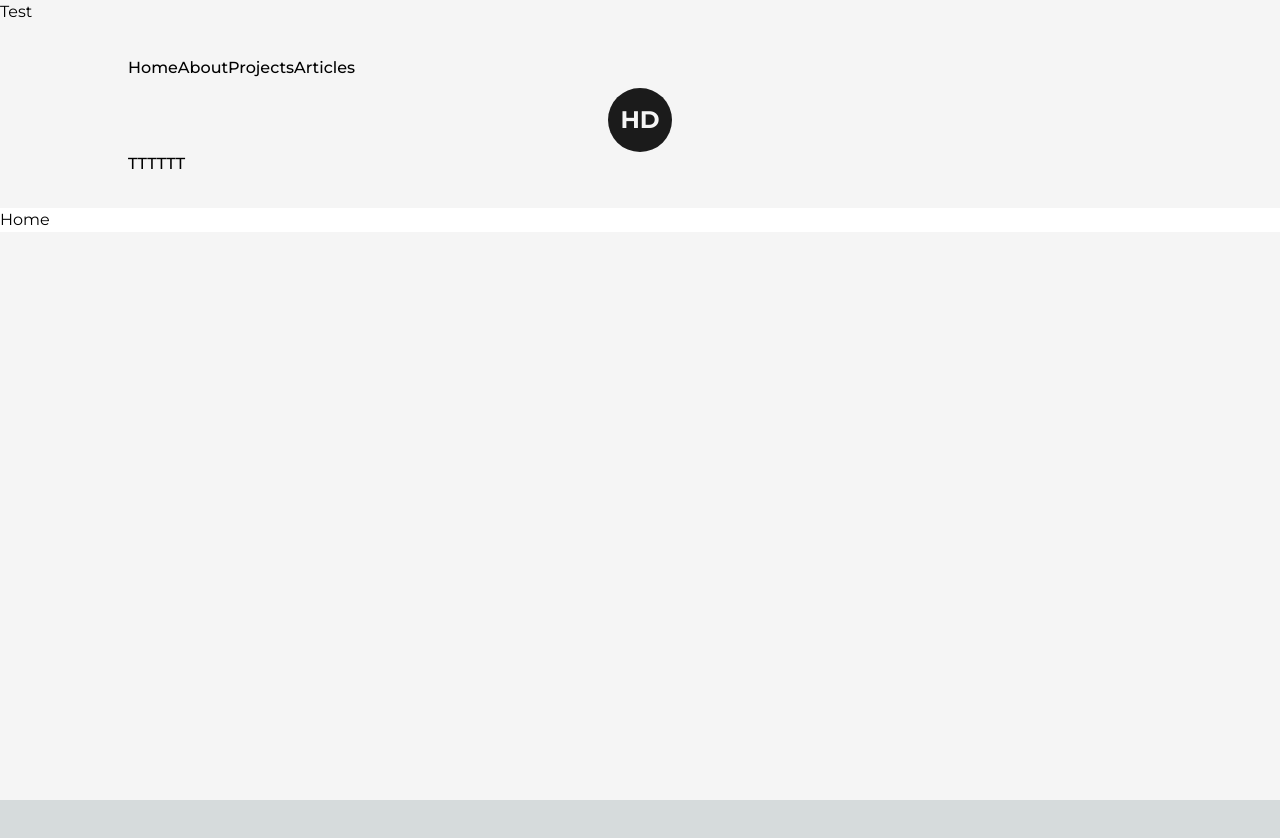
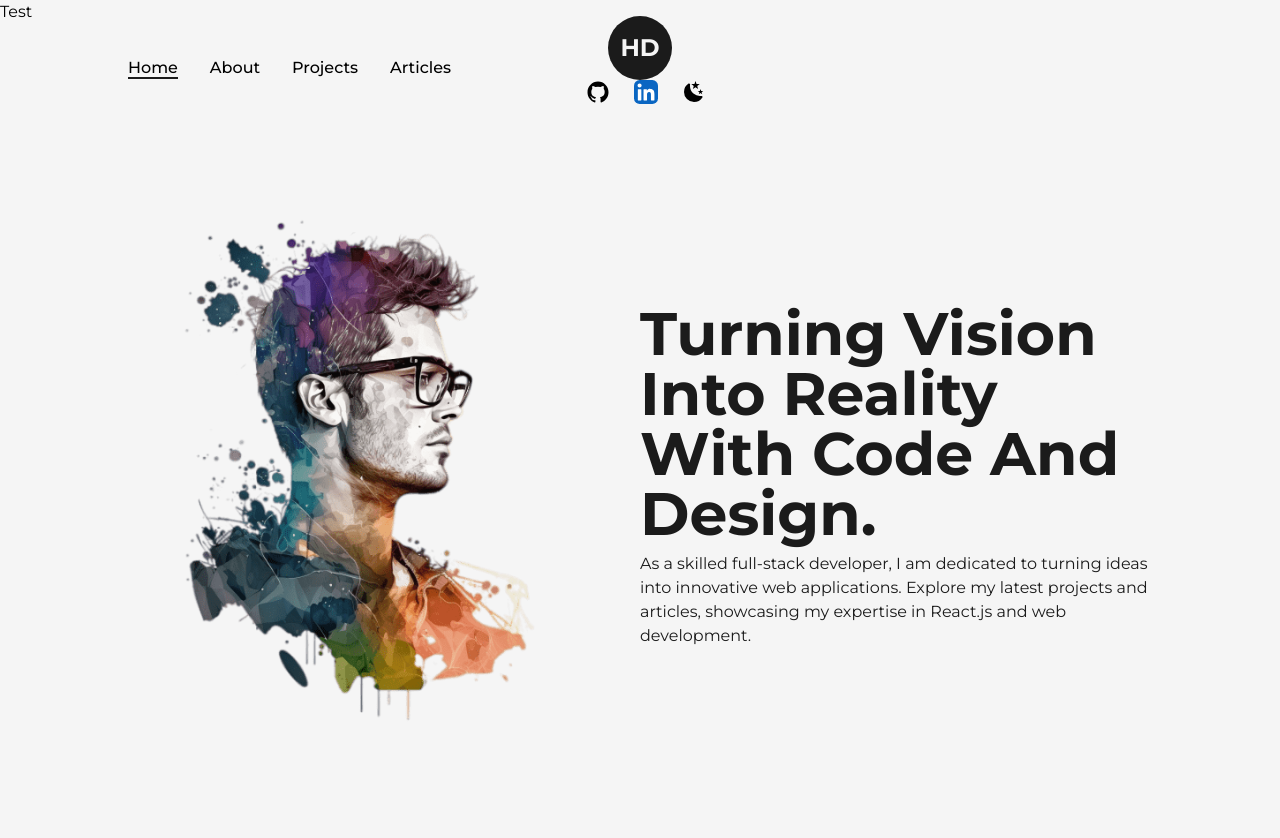
Before and after one commit to HugoDorfling/hugo.dorfling.org, a Next.js app: page / in a window 1280 px wide. Shown: the top 838 px of the page. Before the commit the page ends 800 px from the top, so only its background shows below. Built offline with nearby package versions, Linux system fonts and the light colour scheme.

Commit message:
Add Navbar, Layout, Icons and Hero

```diff
--- a/package.json
+++ b/package.json
@@ -11,7 +11,7 @@
   "dependencies": {
     "eslint": "8.36.0",
     "eslint-config-next": "13.2.4",
-    "framer-motion": "^10.6.0",
+    "framer-motion": "^10.12.16",
     "next": "13.2.4",
     "react": "18.2.0",
     "react-dom": "18.2.0"
--- /dev/null
+++ b/src/components/AnimatedText.tsx
@@ -0,0 +1,38 @@
+import React from "react";
+import { motion } from "framer-motion";
+
+const quote = {
+  initial: {
+    opacity: 0,
+  },
+  animate: {
+    opacity: 1,
+
+    transition: {
+      delay: 0.5,
+    },
+  },
+};
+
+const AnimatedText = ({ text, className = "" }: any) => {
+  return (
+    <div className="w-full mx-auto py-2 flex items-center justify-center text-center overflow-hidden">
+      <motion.h1
+        variants={quote}
+        initial="initial"
+        animate="animate"
+        className={`inline-block w-full text-dark font-bold capitalize text-8xl ${className}`}
+      >
+        {text.split(" ").map((word: string, index: number) => {
+          return (
+            <span key={word + "-" + index} className="inline-block">
+              {word}&nbsp;
+            </span>
+          );
+        })}
+      </motion.h1>
+    </div>
+  );
+};
+
+export default AnimatedText;
--- /dev/null
+++ b/src/components/Layout.tsx
@@ -0,0 +1,13 @@
+import React from "react";
+
+const Layout = ({ children, className = "" }: any) => {
+  return (
+    <div
+      className={`w-full h-full inline-block z-0 bg-light p-32 ${className}`}
+    >
+      {children}
+    </div>
+  );
+};
+
+export default Layout;
--- a/src/components/NavBar.tsx
+++ b/src/components/NavBar.tsx
@@ -1,6 +1,33 @@
 import Link from "next/link";
 import React from "react";
 import Logo from "./Logo";
+import { useRouter } from "next/router";
+import { GitHubIcon, LightDarkIcon, LinkedInIcon } from "./icons";
+import { motion } from "framer-motion";
+
+type CustomLinkProps = {
+  href: string;
+  title: string;
+  className: string;
+};
+
+const CustomLink = ({ href, title, className = "" }: CustomLinkProps) => {
+  const router = useRouter();
+
+  return (
+    <Link href={href} className={`${className} relative group`}>
+      {title}
+      <span
+        className={`h-[2px] inline-block bg-dark
+      absolute left-0 -bottom-0.5
+      group-hover:w-full transition-[width] ease duration-300
+      ${router.asPath === href ? "w-full" : "w-0"}`}
+      >
+        &nbsp;
+      </span>
+    </Link>
+  );
+};
 
 const NavBar = () => {
   return (
@@ -9,31 +36,42 @@
      px-32 py-8 font-medium"
     >
       <nav>
-        <Link href="/">Home</Link>
-        <Link href="/about">About</Link>
-        <Link href="/projects">Projects</Link>
-        <Link href="/articles">Articles</Link>
+        <CustomLink href="/" title="Home" className="mr-4" />
+        <CustomLink href="/about" title="About" className="mx-4" />
+        <CustomLink href="/projects" title="Projects" className="mx-4" />
+        <CustomLink href="/articles" title="Articles" className="ml-4" />
       </nav>
-      <Logo />
-      <nav>
-        <Link href="/" target={"_blank"}>
-          T
-        </Link>
-        <Link href="/about" target={"_blank"}>
-          T
-        </Link>
-        <Link href="/projects" target={"_blank"}>
-          T
-        </Link>
-        <Link href="/articles" target={"_blank"}>
-          T
-        </Link>
-        <Link href="/articles" target={"_blank"}>
-          T
-        </Link>
-        <Link href="/articles" target={"_blank"}>
-          T
-        </Link>
+      <div className="absolute left-[50%] top-2 translate-x-[-50%]">
+        <Logo />
+      </div>
+      <nav className="flex items-center justify-center flex-wrap">
+        <motion.a
+          href="/"
+          target={"_blank"}
+          whileHover={{ y: -2 }}
+          whileTap={{ scale: 0.9 }}
+          className="w-6 mx-3"
+        >
+          <GitHubIcon />
+        </motion.a>
+        <motion.a
+          href="/about"
+          target={"_blank"}
+          whileHover={{ y: -2 }}
+          whileTap={{ scale: 0.9 }}
+          className="w-6 mx-3"
+        >
+          <LinkedInIcon />
+        </motion.a>
+        <motion.a
+          href="/projects"
+          target={"_blank"}
+          whileHover={{ y: -2 }}
+          whileTap={{ scale: 0.9 }}
+          className="w-6 ml-3"
+        >
+          <LightDarkIcon />
+        </motion.a>
       </nav>
     </header>
   );
--- /dev/null
+++ b/src/components/icons.tsx
@@ -0,0 +1,161 @@
+import * as React from "react";
+export const TwitterIcon = (props: any) => (
+  <svg
+    xmlns="http://www.w3.org/2000/svg"
+    width="1.23em"
+    height="1em"
+    viewBox="0 0 256 209"
+    className={`w-full h-auto ${props.className}`}
+    {...props}
+  >
+    <path fill="rgba(255, 255, 255, 0)" d="M0 0h256v209H0z" />
+    <path
+      fill="#55acee"
+      d="M256 25.45a105.04 105.04 0 0 1-30.166 8.27c10.845-6.5 19.172-16.793 23.093-29.057a105.183 105.183 0 0 1-33.351 12.745C205.995 7.201 192.346.822 177.239.822c-29.006 0-52.523 23.516-52.523 52.52 0 4.117.465 8.125 1.36 11.97-43.65-2.191-82.35-23.1-108.255-54.876-4.52 7.757-7.11 16.78-7.11 26.404 0 18.222 9.273 34.297 23.365 43.716a52.312 52.312 0 0 1-23.79-6.57c-.003.22-.003.44-.003.661 0 25.447 18.104 46.675 42.13 51.5a52.592 52.592 0 0 1-23.718.9c6.683 20.866 26.08 36.05 49.062 36.475-17.975 14.086-40.622 22.483-65.228 22.483-4.24 0-8.42-.249-12.529-.734 23.243 14.902 50.85 23.597 80.51 23.597 96.607 0 149.434-80.031 149.434-149.435 0-2.278-.05-4.543-.152-6.795A106.748 106.748 0 0 0 256 25.45"
+    />
+  </svg>
+);
+
+export const GitHubIcon = (props: any) => (
+  <svg
+    xmlns="http://www.w3.org/2000/svg"
+    width="1em"
+    height="1em"
+    viewBox="0 0 512 512"
+    className={`w-full h-auto ${props.className}`}
+    {...props}
+  >
+    <path fill="rgba(255, 255, 255, 0)" d="M0 0h512v512H0z" />
+    <path
+      fill="currentColor"
+      d="M256 32C132.3 32 32 134.9 32 261.7c0 101.5 64.2 187.5 153.2 217.9a17.56 17.56 0 0 0 3.8.4c8.3 0 11.5-6.1 11.5-11.4 0-5.5-.2-19.9-.3-39.1a102.4 102.4 0 0 1-22.6 2.7c-43.1 0-52.9-33.5-52.9-33.5-10.2-26.5-24.9-33.6-24.9-33.6-19.5-13.7-.1-14.1 1.4-14.1h.1c22.5 2 34.3 23.8 34.3 23.8 11.2 19.6 26.2 25.1 39.6 25.1a63 63 0 0 0 25.6-6c2-14.8 7.8-24.9 14.2-30.7-49.7-5.8-102-25.5-102-113.5 0-25.1 8.7-45.6 23-61.6-2.3-5.8-10-29.2 2.2-60.8a18.64 18.64 0 0 1 5-.5c8.1 0 26.4 3.1 56.6 24.1a208.21 208.21 0 0 1 112.2 0c30.2-21 48.5-24.1 56.6-24.1a18.64 18.64 0 0 1 5 .5c12.2 31.6 4.5 55 2.2 60.8 14.3 16.1 23 36.6 23 61.6 0 88.2-52.4 107.6-102.3 113.3 8 7.1 15.2 21.1 15.2 42.5 0 30.7-.3 55.5-.3 63 0 5.4 3.1 11.5 11.4 11.5a19.35 19.35 0 0 0 4-.4C415.9 449.2 480 363.1 480 261.7 480 134.9 379.7 32 256 32Z"
+    />
+  </svg>
+);
+
+export const LinkedInIcon = (props: any) => (
+  <svg
+    xmlns="http://www.w3.org/2000/svg"
+    width="1em"
+    height="1em"
+    viewBox="0 0 256 256"
+    className={`w-full h-auto ${props.className}`}
+    {...props}
+  >
+    <path fill="rgba(255, 255, 255, 0)" d="M0 0h256v256H0z" />
+    <g fill="none">
+      <rect width={256} height={256} fill="#fff" rx={60} />
+      <rect width={256} height={256} fill="#0A66C2" rx={60} />
+      <path
+        fill="#fff"
+        d="M184.715 217.685h29.27a4 4 0 0 0 4-3.999l.015-61.842c0-32.323-6.965-57.168-44.738-57.168-14.359-.534-27.9 6.868-35.207 19.228a.32.32 0 0 1-.595-.161V101.66a4 4 0 0 0-4-4h-27.777a4 4 0 0 0-4 4v112.02a4 4 0 0 0 4 4h29.268a4 4 0 0 0 4-4v-55.373c0-15.657 2.97-30.82 22.381-30.82 19.135 0 19.383 17.916 19.383 31.834v54.364a4 4 0 0 0 4 4ZM38 59.627c0 11.865 9.767 21.627 21.632 21.627 11.862-.001 21.623-9.769 21.623-21.631C81.253 47.761 71.491 38 59.628 38 47.762 38 38 47.763 38 59.627Zm6.959 158.058h29.307a4 4 0 0 0 4-4V101.66a4 4 0 0 0-4-4H44.959a4 4 0 0 0-4 4v112.025a4 4 0 0 0 4 4Z"
+      />
+    </g>
+  </svg>
+);
+
+export const LightDarkIcon = (props: any) => (
+  <svg
+    xmlns="http://www.w3.org/2000/svg"
+    width="1em"
+    height="1em"
+    viewBox="0 0 24 24"
+    className={`w-full h-auto ${props.className}`}
+    {...props}
+  >
+    <path fill="rgba(255, 255, 255, 0)" d="M0 0h24v24H0z" />
+    <g>
+      <animateTransform
+        fill="none"
+        stroke="currentColor"
+        strokeDasharray={2}
+        strokeDashoffset={2}
+        strokeLinecap="round"
+        strokeWidth={2}
+        attributeName="transform"
+        dur="30s"
+        repeatCount="indefinite"
+        type="rotate"
+        values="0 12 12;360 12 12"
+      />
+    </g>
+    <g fill="currentColor">
+      <path d="m15.22 6.03 2.53-1.94L14.56 4 13.5 1l-1.06 3-3.19.09 2.53 1.94-.91 3.06 2.63-1.81 2.63 1.81-.91-3.06Z">
+        <animate
+          fill="freeze"
+          attributeName="fill-opacity"
+          dur="0.4s"
+          values="1;0"
+        />
+      </path>
+      <path d="M19.61 12.25 21.25 11l-2.06-.05L18.5 9l-.69 1.95-2.06.05 1.64 1.25-.59 1.98 1.7-1.17 1.7 1.17-.59-1.98Z">
+        <animate
+          fill="freeze"
+          attributeName="fill-opacity"
+          begin="0.2s"
+          dur="0.4s"
+          values="1;0"
+        />
+      </path>
+    </g>
+    <g
+      fill="currentColor"
+      stroke="currentColor"
+      strokeLinecap="round"
+      strokeLinejoin="round"
+      strokeWidth={2}
+    >
+      <path d="M7 6a10.994 10.994 0 0 0 12.56 10.89C17.95 19.36 15.17 21 12 21a9 9 0 0 1-9-9c0-3.17 1.64-5.95 4.11-7.56C7.04 4.95 7 5.47 7 6Z" />
+      <set attributeName="opacity" begin="0.6s" to={0} />
+    </g>
+    <mask id="a">
+      <circle cx={12} cy={12} r={12} fill="#fff" />
+      <circle cx={18} cy={6} r={12} fill="#fff">
+        <animate
+          fill="freeze"
+          attributeName="cx"
+          begin="0.6s"
+          dur="0.4s"
+          values="18;22"
+        />
+        <animate
+          fill="freeze"
+          attributeName="cy"
+          begin="0.6s"
+          dur="0.4s"
+          values="6;2"
+        />
+        <animate
+          fill="freeze"
+          attributeName="r"
+          begin="0.6s"
+          dur="0.4s"
+          values="12;3"
+        />
+      </circle>
+      <circle cx={18} cy={6} r={10}>
+        <animate
+          fill="freeze"
+          attributeName="cx"
+          begin="0.6s"
+          dur="0.4s"
+          values="18;22"
+        />
+        <animate
+          fill="freeze"
+          attributeName="cy"
+          begin="0.6s"
+          dur="0.4s"
+          values="6;2"
+        />
+        <animate
+          fill="freeze"
+          attributeName="r"
+          begin="0.6s"
+          dur="0.4s"
+          values="10;1"
+        />
+      </circle>
+    </mask>
+  </svg>
+);
--- a/src/pages/index.tsx
+++ b/src/pages/index.tsx
@@ -1,8 +1,11 @@
+import React from "react";
 import Head from "next/head";
 import Image from "next/image";
 import { Inter } from "next/font/google";
 import styles from "@/styles/Home.module.css";
-import React from "react";
+import Layout from "src/components/Layout";
+import profilePic from "~/images/profile/developer-pic-1.png";
+import AnimatedText from "@/components/AnimatedText";
 
 const inter = Inter({ subsets: ["latin"] });
 
@@ -15,7 +18,31 @@
         <meta name="viewport" content="width=device-width, initial-scale=1" />
         <link rel="icon" href="/favicon.ico" />
       </Head>
-      <main className="bg-white">Home</main>
+      <main className="flex items-center text-dark w-full min-h-screen">
+        <Layout className="pt-0">
+          <div className="flex items-center justify-between w-full">
+            <div className="w-1/2">
+              <Image
+                src={profilePic}
+                alt="Hugo Dorfling"
+                className="w-full h-auto"
+              />
+            </div>
+            <div className="w-1/2 flex flex-col items-center self-center">
+              <AnimatedText
+                text="Turning Vision Into Reality With Code And Design."
+                className="!text-6xl text-left"
+              />
+              <p>
+                As a skilled full-stack developer, I am dedicated to turning
+                ideas into innovative web applications. Explore my latest
+                projects and articles, showcasing my expertise in React.js and
+                web development.
+              </p>
+            </div>
+          </div>
+        </Layout>
+      </main>
     </>
   );
 }
--- a/tsconfig.json
+++ b/tsconfig.json
@@ -17,9 +17,9 @@
     "baseUrl": ".",
     "paths": {
       "@/*": ["./src/*"],
-      "~/*": ["./public/*"],
-      "@/components/*": ["components/*"],
-      "@/styles/*": ["styles/*"]
+      "~/*": ["./public/*"]
+      // "@/components/*": ["components/*"],
+      // "@/styles/*": ["styles/*"]
     }
   },
   "include": [
```
Also changed, not shown: 1 other file (tests, documents, lock files or other folders).
